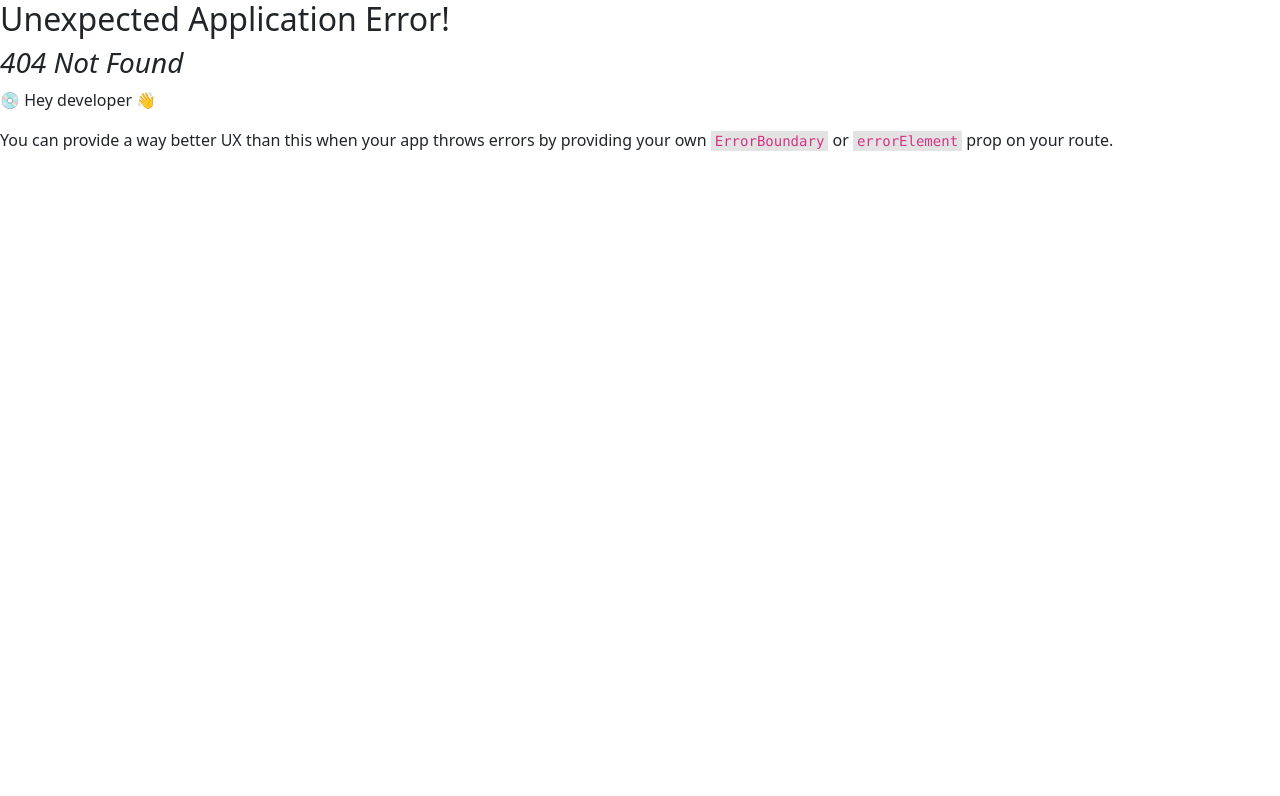
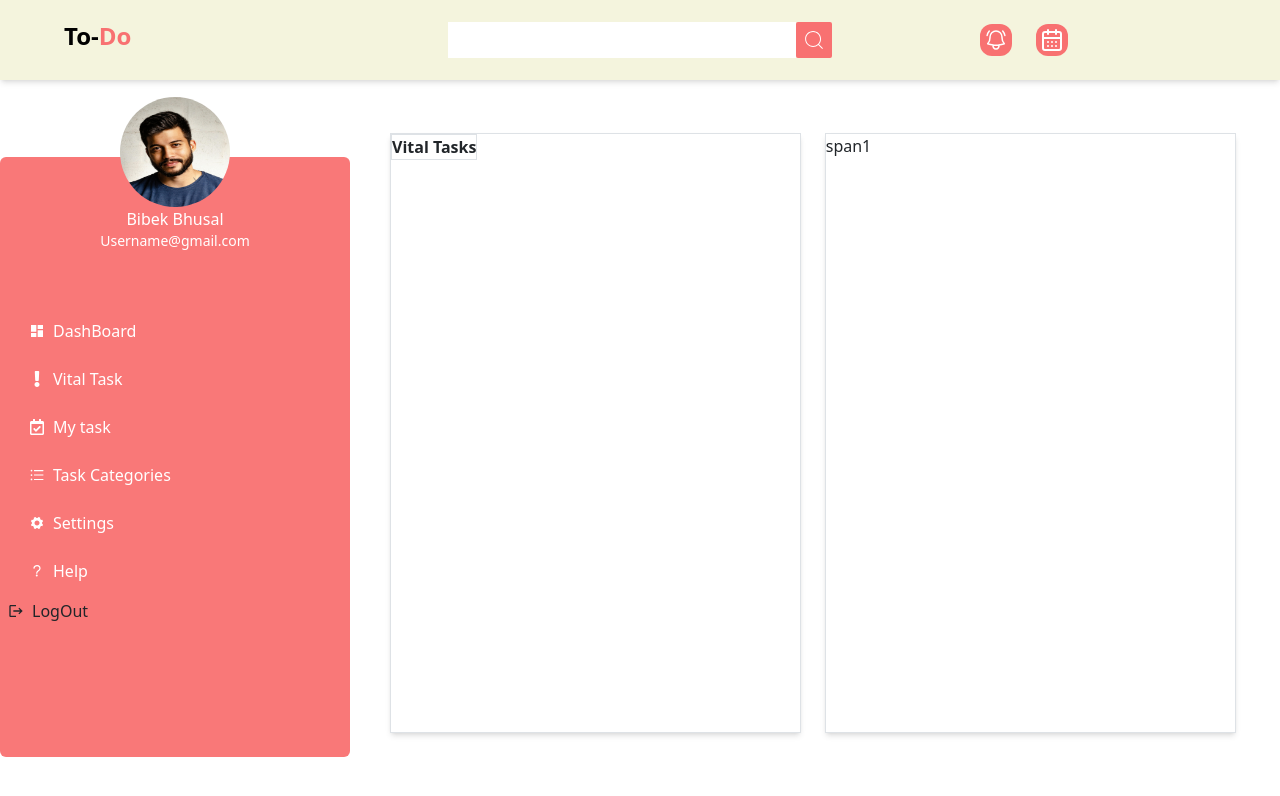
Before and after one commit to Birendra00000/TodoApp-using-MERN, a React (Create React App) app in the folder frontend1/: page /vitaltask in a window 1280 px wide. Before the commit this address had no page. Shown: the top 796 px of the page. Built offline with nearby package versions, Linux system fonts and the light colour scheme.

Commit message:
new commit

```diff
--- a/frontend1/src/App.js
+++ b/frontend1/src/App.js
@@ -10,6 +10,7 @@ import DashBoard from "./pages/dashboard/DashBoard";
 import SideBar from "./components/sideBar/SideBar";
 import UserTask from "./pages/myTask/UserTask";
 import { RouterProvider } from "react-router-dom";
+import VitalTask from "./pages/vitalTask/VitalTask";
 
 function App() {
   const LayOut = () => {
@@ -46,6 +47,10 @@ function App() {
           path: "/usertask",
           element: <UserTask />,
         },
+        {
+          path: "/vitaltask",
+          element: <VitalTask />,
+        },
       ],
     },
     {
--- /dev/null
+++ b/frontend1/src/components/ReausableComponents/HeaderTask.jsx
@@ -0,0 +1,13 @@
+import React from "react";
+
+const HeaderTask = () => {
+  return (
+    <div className="flex gap-1 items-center">
+      <p className="mb-0  font-semibold border border-w-[60%] border-red-400">
+        Vital Tasks
+      </p>
+    </div>
+  );
+};
+
+export default HeaderTask;
--- /dev/null
+++ b/frontend1/src/components/VitalTaskCopmonent/TodoCardContainer.jsx
@@ -0,0 +1,17 @@
+import React from "react";
+import HeaderTask from "../ReausableComponents/HeaderTask";
+
+const TodoCardContainer = () => {
+  return (
+    <div className="mt-[6%] w-[95%] h-full">
+      <div className="grid grid-cols-2 w-full  justify-center  h-[600px] gap-4">
+        <div className="shadow-md border border-gray-500">
+          <HeaderTask />
+        </div>
+        <div className="shadow-md border border-gray-500 ">span1</div>
+      </div>
+    </div>
+  );
+};
+
+export default TodoCardContainer;
--- a/frontend1/src/components/mainHomePage/MainPage.jsx
+++ /dev/null
@@ -1,7 +0,0 @@
-import React from "react";
-
-const MainPage = () => {
-  return <div>MainPage</div>;
-};
-
-export default MainPage;
--- a/frontend1/src/components/sideBar/SideBar.jsx
+++ b/frontend1/src/components/sideBar/SideBar.jsx
@@ -22,11 +22,13 @@ const SideBar = () => {
                 <p className="mb-0 font-medium ">DashBoard</p>
               </div>{" "}
             </Link>
-            <div className="flex gap-2 items-center p-2 hover:bg-white hover:text-red-400 w-[285px] hover:rounded-md">
-              <FaExclamation />
-              <p className="mb-0 font-medium">Vital Task</p>
-            </div>{" "}
-            <Link to="usertask" className="no-underline text-white ">
+            <Link to="/vitaltask" className=" no-underline text-white">
+              <div className="flex gap-2 items-center p-2 hover:bg-white hover:text-red-400 w-[285px] hover:rounded-md">
+                <FaExclamation />
+                <p className="mb-0 font-medium">Vital Task</p>
+              </div>{" "}
+            </Link>
+            <Link to="/usertask" className="no-underline text-white ">
               <div className="flex gap-2 items-center p-2 hover:bg-white hover:text-red-400 w-[285px] hover:rounded-md">
                 <FaRegCalendarCheck />
                 <p className="mb-0 font-medium">My task</p>
--- a/frontend1/src/components/taskStatus/TodoStatus.jsx
+++ b/frontend1/src/components/taskStatus/TodoStatus.jsx
@@ -114,7 +114,11 @@ const TodoStatus = () => {
               text={`${notStarted}%`}
               styles={buildStyles(notStartedBarStyles)}
             />{" "}
-            <span className="flex items-center justify-center">
+            <span
+              className="flex items-center justify-center
+
+            "
+            >
               <span className="h-4 w-4 rounded-full border-2 bg-red-500 flex"></span>
               <p className="mb-0">Not Started</p>
             </span>
--- a/frontend1/src/components/todayTodo/CardTodo.jsx
+++ b/frontend1/src/components/todayTodo/CardTodo.jsx
@@ -15,7 +15,7 @@ const CardTodo = () => {
   }, []);
 
   return (
-    <div className="w-full  flex justify-center mt-2 flex-col items-center gap-3">
+    <div className="w-full  flex justify-center mt-2 flex-col items-center gap-3 mb-[4%]">
       {todos &&
         todos.map((todo) => {
           return (
@@ -31,11 +31,11 @@ const CardTodo = () => {
                     </p>
                   </span>
                 </span>
-                <span className="col-span-3 flex items-end justify-center h-full">
+                <span className="col-span-3 flex items-end justify-center h-[120px]">
                   <img
                     src={todo.todoImage}
                     alt=""
-                    className="w-[120px] h-[120px] object-cover rounded-lg"
+                    className="w-[120px] h-full object-cover rounded-lg"
                   />
                 </span>
               </div>
--- a/frontend1/src/components/todayTodo/CompletedTodoCard.jsx
+++ b/frontend1/src/components/todayTodo/CompletedTodoCard.jsx
@@ -30,21 +30,21 @@ const CompletedTodoCard = () => {
       <div className="w-[90%] h-[90%]">
         <div className="flex gap-3 items-center">
           <TbCalendarTime size={25} className="text-gray-500" />
-          <span className="text-red-400">Task Status</span>
-        </div>
+          <span className="text-red-600">Completed Task</span>
+        </div>{" "}
+        <div className="w-full  flex justify-center mt-2 flex-col items-center mb-[3%] gap-3">
           {todos &&
             todos.map((todo) => {
               return (
                 <>
                   {new Date(todo.todoDate) < today ? (
                     <>
-                    <div className="w-[90%]  h-[200px] border border-gray-500 rounded-lg">
+                      <div className="w-[95%]  h-[200px] border border-gray-500 rounded-lg">
                         <div className="w-full grid grid-cols-8 gap-2 items-center h-[80%]">
                           {" "}
-                        {/* <TodoStatusColor
-                          date={todo.todoDate}
-                          className="col-span-1"
-                        /> */}
+                          <span className="w-full h-full flex  pt-[40%] justify-center">
+                            <span className="h-4 w-4 rounded-full border-2 border-green-500"></span>
+                          </span>
                           <span className="flex flex-col col-span-4 pt-[3%] h-full">
                             <span className="font-bold">{todo.todoTitle}</span>
                             <span className="text-gray-500 overflow-hidden  h-[125px]">
@@ -53,11 +53,11 @@ const CompletedTodoCard = () => {
                               </p>
                             </span>
                           </span>
-                        <span className="col-span-3 flex items-end justify-center h-full">
+                          <span className="col-span-3 flex items-end justify-center h-[120px]">
                             <img
                               src={todo.todoImage}
                               alt=""
-                            className="w-[120px] h-[120px] object-cover rounded-lg"
+                              className="w-[120px] h-full object-cover rounded-lg"
                             />
                           </span>
                         </div>
@@ -71,8 +71,8 @@ const CompletedTodoCard = () => {
                             </span>
                             <span className="flex items-center">
                               <p className="mb-0 text-[10px]">Status:</p>
-                            <p className="mb-0 text-[10px]">
-                              {/* <TodoStatus date={todo.todoDate} /> */}
+                              <p className="mb-0 text-[10px] text-green-500">
+                                Completed
                               </p>
                             </span>
                             <span className="flex items-center">
@@ -91,6 +91,7 @@ const CompletedTodoCard = () => {
             })}
         </div>
       </div>
+    </div>
   );
 };
 
--- a/frontend1/src/components/todayTodo/todayTodo.css
+++ b/frontend1/src/components/todayTodo/todayTodo.css
@@ -39,7 +39,7 @@ input[type="radio"]:checked::before {
 }
 .custom-truncate {
   display: -webkit-box;
-  -webkit-line-clamp: 5; /* Number of lines to show before truncation */
+  -webkit-line-clamp: 4; /* Number of lines to show before truncation */
   -webkit-box-orient: vertical;
   overflow: hidden;
 }
--- a/frontend1/src/pages/homepage/home.jsx
+++ b/frontend1/src/pages/homepage/home.jsx
@@ -6,7 +6,6 @@ import axios from "axios";
 import { createContext, useContext } from "react";
 import { Link } from "react-router-dom";
 import SideBar from "../../components/sideBar/SideBar";
-import MainPage from "../../components/mainHomePage/MainPage";
 import DashBoard from "../dashboard/DashBoard";
 
 export default function Home() {
--- /dev/null
+++ b/frontend1/src/pages/vitalTask/VitalTask.jsx
@@ -0,0 +1,11 @@
+import React from "react";
+import TodoCardContainer from "../../components/VitalTaskCopmonent/TodoCardContainer";
+const VitalTask = () => {
+  return (
+    <>
+      <TodoCardContainer />
+    </>
+  );
+};
+
+export default VitalTask;
```
Lines whose indentation alone changed are shown as unchanged.
